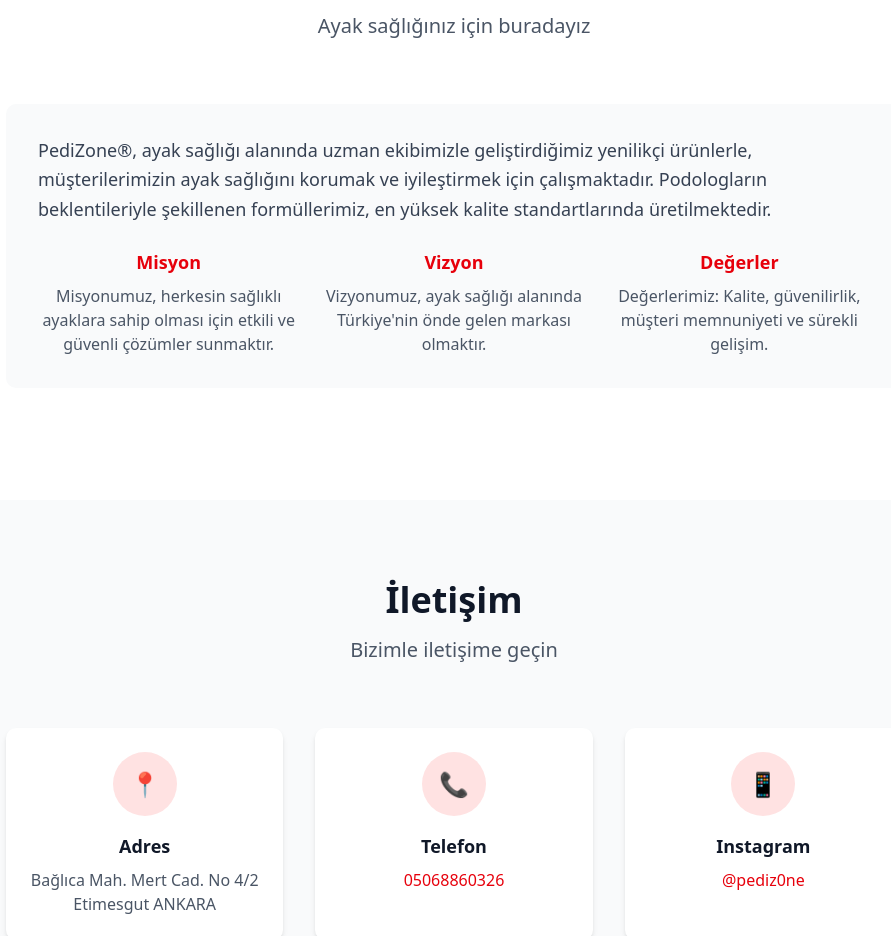
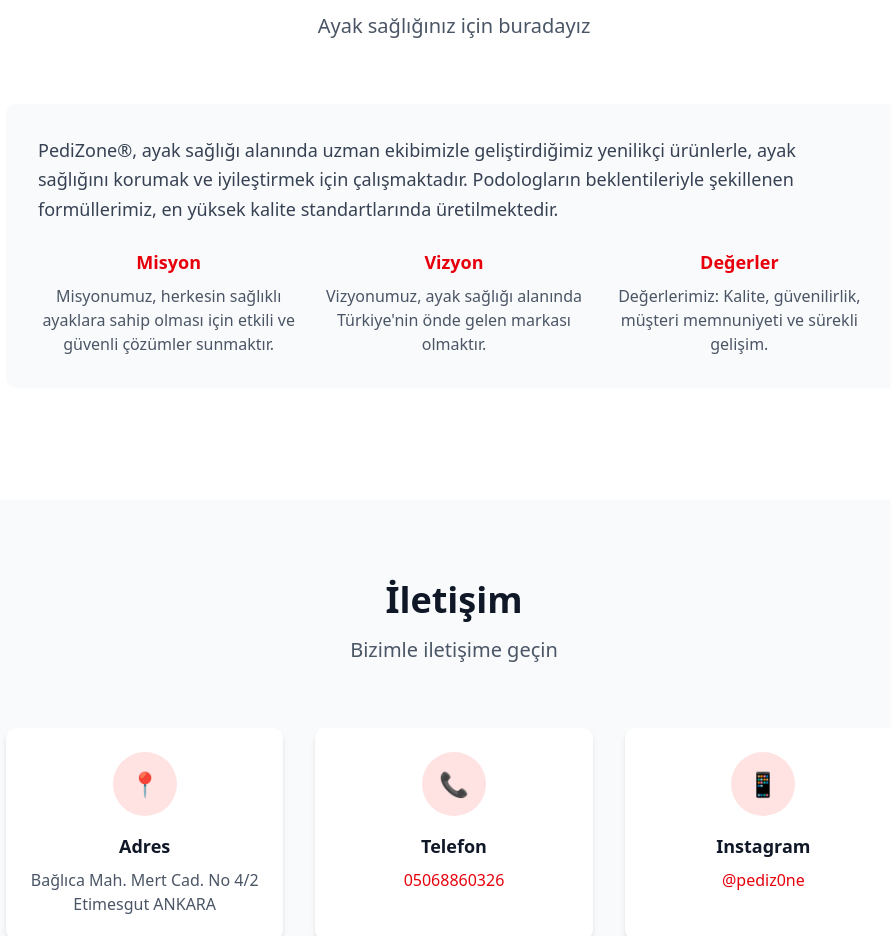
Before and after one commit to medipodo/pedizone, a React (Vite) app: page / in a window 1280 px wide. Shown: the part 3960-4896 px from the top of the page, without its empty margins (186-1077 px from the left). Built offline with nearby package versions, Linux system fonts and the light colour scheme.

Commit message:
Update App.jsx
Commit

```diff
--- a/src/App.jsx
+++ b/src/App.jsx
@@ -190,7 +190,7 @@ function App() {
       about: {
         title: 'Hakkımızda',
         subtitle: 'Ayak sağlığınız için buradayız',
-        content: 'PediZone®, ayak sağlığı alanında uzman ekibimizle geliştirdiğimiz yenilikçi ürünlerle, müşterilerimizin ayak sağlığını korumak ve iyileştirmek için çalışmaktadır. Podologların beklentileriyle şekillenen formüllerimiz, en yüksek kalite standartlarında üretilmektedir.',
+        content: 'PediZone®, ayak sağlığı alanında uzman ekibimizle geliştirdiğimiz yenilikçi ürünlerle, ayak sağlığını korumak ve iyileştirmek için çalışmaktadır. Podologların beklentileriyle şekillenen formüllerimiz, en yüksek kalite standartlarında üretilmektedir.',
         mission: 'Misyonumuz, herkesin sağlıklı ayaklara sahip olması için etkili ve güvenli çözümler sunmaktır.',
         vision: 'Vizyonumuz, ayak sağlığı alanında Türkiye\'nin önde gelen markası olmaktır.',
         values: 'Değerlerimiz: Kalite, güvenilirlik, müşteri memnuniyeti ve sürekli gelişim.'
```
